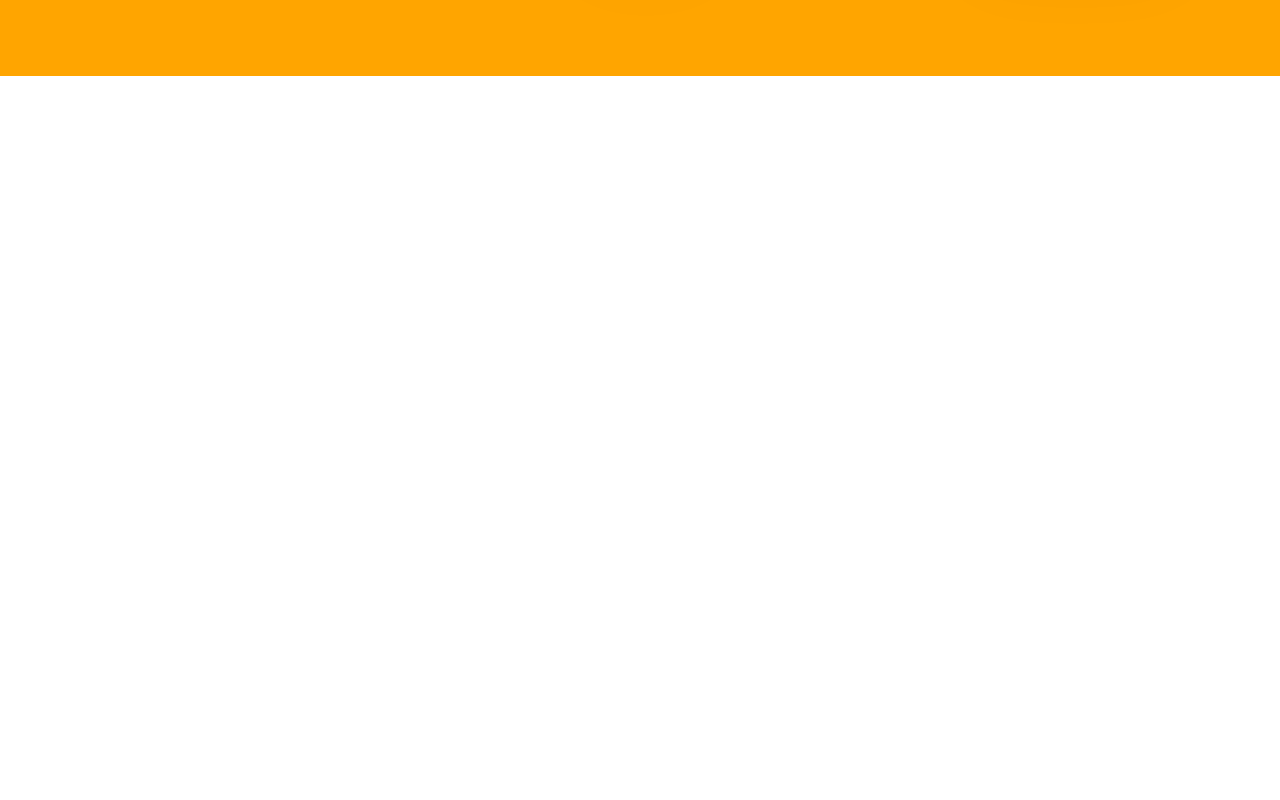
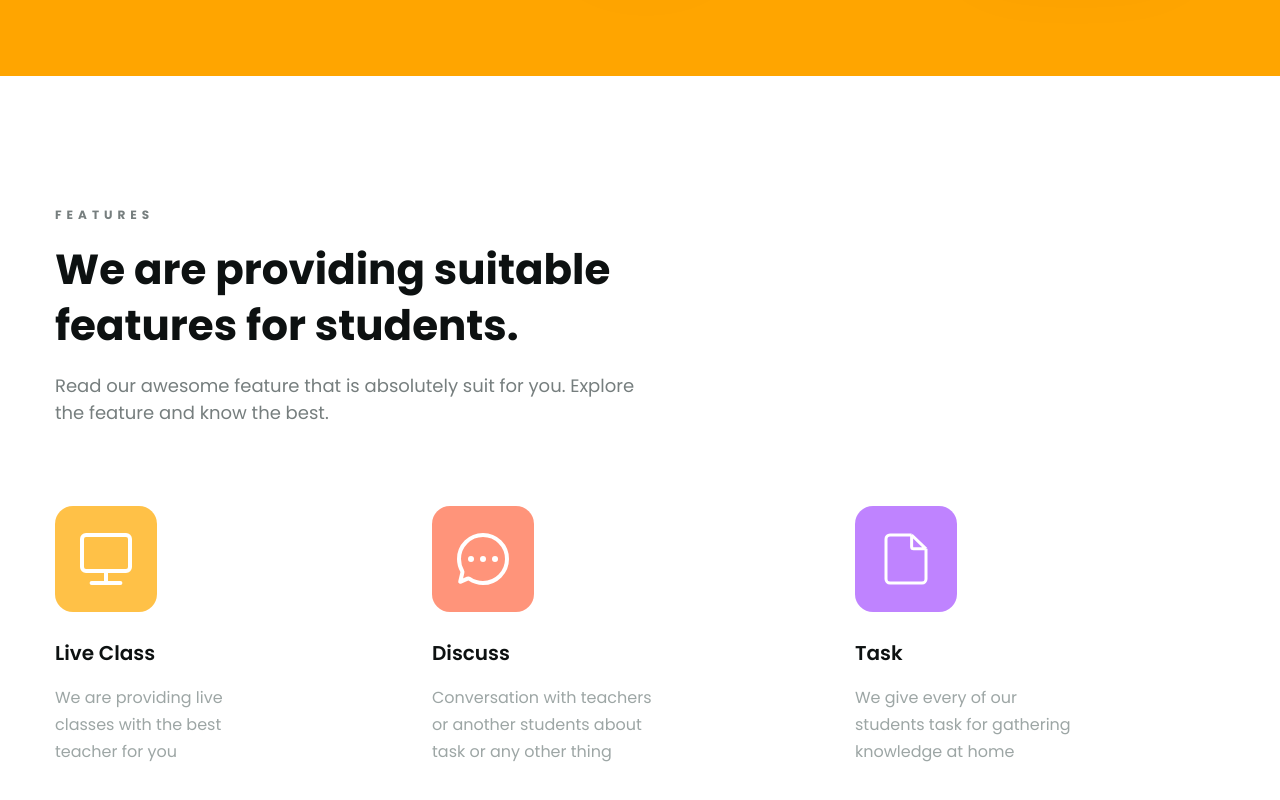
Before and after one commit to countduck4819/codedoclap-01, a plain HTML site: page index.html in a window 1280 px wide. Shown: the part 795-1595 px from the top of the page. Drawn offline with Linux system fonts and the light colour scheme.

Commit message:
Làm phần Featured

```diff
--- a/assets/css/styles.css
+++ b/assets/css/styles.css
@@ -46,6 +46,18 @@ a {
 .desc {
     font-weight: 400;
     color: #9da6a5;
+}
+
+.heading {
+    font-weight: 700;
+    color: #0d1111;
+}
+
+.line-clamp {
+    display: -webkit-box;
+    -webkit-line-clamp: var(--line-clamp, 2);
+    -webkit-box-orient: vertical;
+    overflow: hidden;
 }
 
 /* Header */
@@ -297,7 +309,7 @@ a {
     font-weight: 500;
     font-size: 1rem;
     line-height: 1.5em;
-    background-color: #1EBFC1;
+    background-color: #1ebfc1;
     display: flex;
     justify-content: center;
     align-items: center;
@@ -313,3 +325,85 @@ a {
 .hero-right .item ul.list {
     display: flex;
 }
+
+/* Featured */
+.featured {
+    margin-top: 130px;
+}
+
+.featured .body .spacing {
+    letter-spacing: 5px;
+    font-weight: 700;
+    font-size: 1.2rem;
+    line-height: 1.5;
+    color: #767e7e;
+}
+
+.featured .body .content {
+    width: 50.423%;
+}
+
+.featured .body .heading.fixed {
+    font-weight: 700;
+    font-size: 4.2rem;
+    line-height: 1.333em;
+    color: #0d1111;
+    margin-top: 18px;
+}
+
+.featured .body .content .desc {
+    font-size: 1.8rem;
+    line-height: 1.5em;
+    color: #767e7e;
+    margin-top: 18px;
+}
+
+.featured .list-item {
+    margin-top: 80px;
+    display: flex;
+}
+
+.featured .list-item .item .box {
+    width: 102px;
+    height: 106px;
+    border-radius: 18px;
+    display: flex;
+    justify-content: center;
+    align-items: center;
+}
+
+.featured .list-item .item:nth-child(1) {
+    margin-right: 209px;
+}
+
+.featured .list-item .item:nth-child(2) {
+    margin-right: 200px;
+}
+
+.featured .list-item .item:nth-of-type(1) .box {
+    background: #ffc147;
+}
+
+.featured .list-item .item:nth-of-type(2) .box {
+    background: #ff947a;
+}
+
+.featured .list-item .item:nth-of-type(3) .box {
+    background: #bf83ff;
+}
+
+.featured .list-item .item .heading {
+    font-weight: 600;
+    font-size: 2rem;
+    line-height: 1.5;
+    color: #0d1111;
+    margin-top: 26px;
+}
+
+.featured .list-item .item .desc {
+    font-weight: 400;
+    font-size: 1.6rem;
+    line-height: 1.69em;
+    color: #9da6a5;
+    margin-top: 16px;
+}
--- a/index.html
+++ b/index.html
@@ -126,6 +126,7 @@
             </div>
         </header>
         <main style="height: 10000px">
+            <!-- Hero -->
             <section class="hero">
                 <div class="main-content">
                     <div class="popular-top">
@@ -141,7 +142,10 @@
                             <div class="action">
                                 <div class="btn btn-fixed">Get Started</div>
                                 <button>
-                                    <img src="./assets/icon/button-right.svg" alt="">
+                                    <img
+                                        src="./assets/icon/button-right.svg"
+                                        alt=""
+                                    />
                                 </button>
                             </div>
                         </div>
@@ -218,10 +222,73 @@
                                                 />
                                             </li>
                                             <li>
-                                                <div class="figure avatar">10K+</div>
+                                                <div class="figure avatar">
+                                                    10K+
+                                                </div>
                                             </li>
                                         </ul>
                                     </div>
+                                </div>
+                            </div>
+                        </div>
+                    </div>
+                </div>
+            </section>
+
+            <!-- Featured -->
+            <section class="featured">
+                <div class="main-content">
+                    <div class="body">
+                        <p class="spacing">FEATURES</p>
+                        <div class="content">
+                            <h2 class="heading fixed">
+                                We are providing suitable features for students.
+                            </h2>
+                            <div class="desc">
+                                Read our awesome feature that is absolutely suit
+                                for you. Explore the feature and know the best.
+                            </div>
+                        </div>
+                        <div class="list-item">
+                            <!-- Item 1 -->
+                            <div class="item" style="width: 14.36%;">
+                                <div class="box">
+                                    <img
+                                        src="./assets/icon/monitor.svg"
+                                        alt=""
+                                    />
+                                </div>
+                                <h3 class="heading">Live Class</h3>
+                                <div class="desc">
+                                    We are providing live classes with the best
+                                    teacher for you
+                                </div>
+                            </div>
+
+                            <!-- Item 2 -->
+                            <div class="item" style="width: 19.06%;">
+                                <div class="box">
+                                    <img
+                                        src="./assets/icon/chating-circle.svg"
+                                        alt=""
+                                    />
+                                </div>
+                                <h3 class="heading">Discuss</h3>
+                                <div class="desc">
+                                    Conversation with teachers or another
+                                    students about task or any other thing
+                                </div>
+                            </div>
+
+                            <!-- Item 3 -->
+                            <div class="item" style="width: 19.145%;">
+                                <div class="box">
+                                    <img src="./assets/icon/docx.svg" alt="" />
+                                </div>
+                                <h3 class="heading">Task</h3>
+                                <div class="desc">
+                                    We give every of our students task for
+                                    gathering knowledge at home
                                 </div>
                             </div>
                         </div>
```
Also changed, not shown: assets/icon/chating-circle.svg (added), assets/icon/docx.svg (added), assets/icon/monitor.svg (added).
